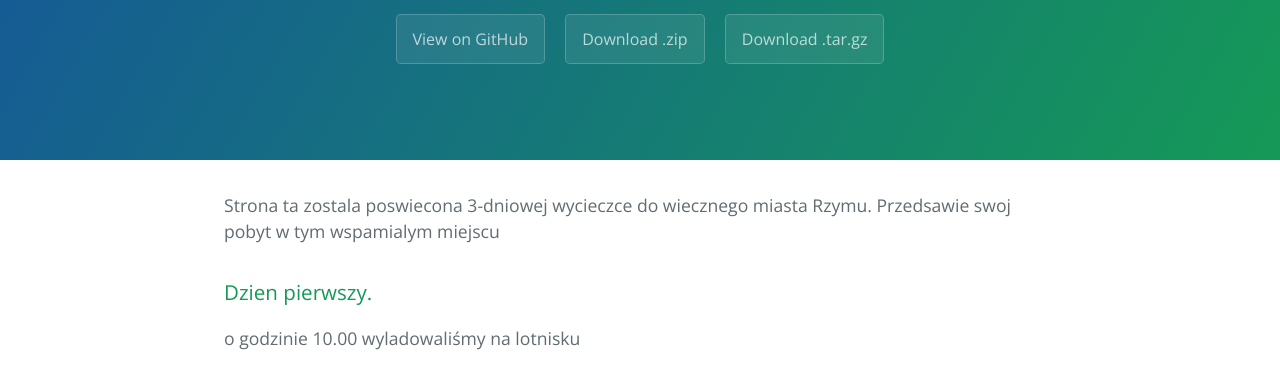
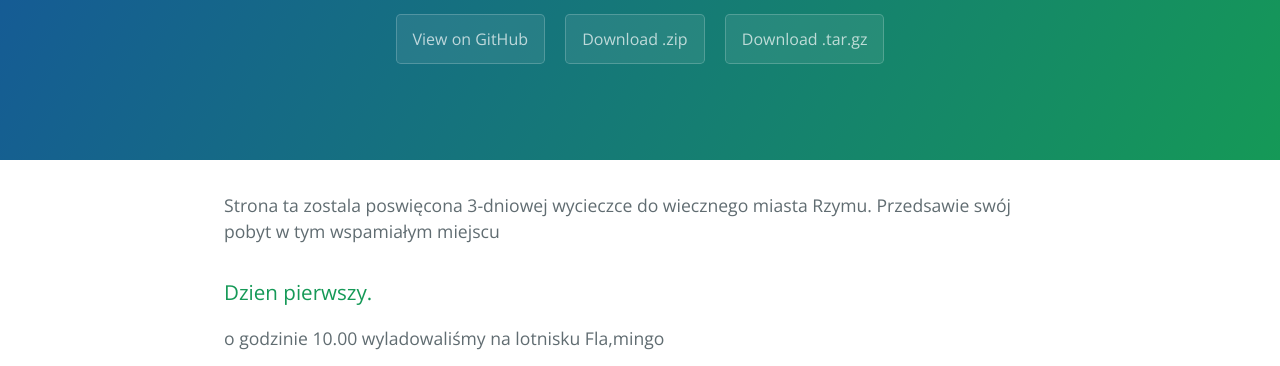
Before and after one commit to damiansto/Rzym-w-3-dni, a plain HTML site: page index.html in a window 1280 px wide. Shown: the part 176-542 px from the top of the page. Drawn offline with nearby package versions, Linux system fonts and the light colour scheme.

Commit message:
Update index.html

```diff
--- a/index.html
+++ b/index.html
@@ -19,12 +19,12 @@
     </section>
 
     <section class="main-content">
-      <p>Strona ta zostala poswiecona 3-dniowej wycieczce do wiecznego miasta Rzymu. Przedsawie swoj pobyt w tym wspamialym miejscu</p>
+      <p>Strona ta zostala poswięcona 3-dniowej wycieczce do wiecznego miasta Rzymu. Przedsawie swój pobyt w tym wspamiałym miejscu</p>
 
 <h3>
 <a id="dzien-pierwszy" class="anchor" href="#dzien-pierwszy" aria-hidden="true"><span aria-hidden="true" class="octicon octicon-link"></span></a>Dzien pierwszy.</h3>
 
-<p> o godzinie 10.00 wyladowaliśmy na lotnisku</p>
+<p> o godzinie 10.00 wyladowaliśmy na lotnisku Fla,mingo</p>
 
 <img src="https://raw.githubusercontent.com/damiansto/Rzym-w-3-dni/master/hggtg.bmp" width="640" height="480"/>
 
```
